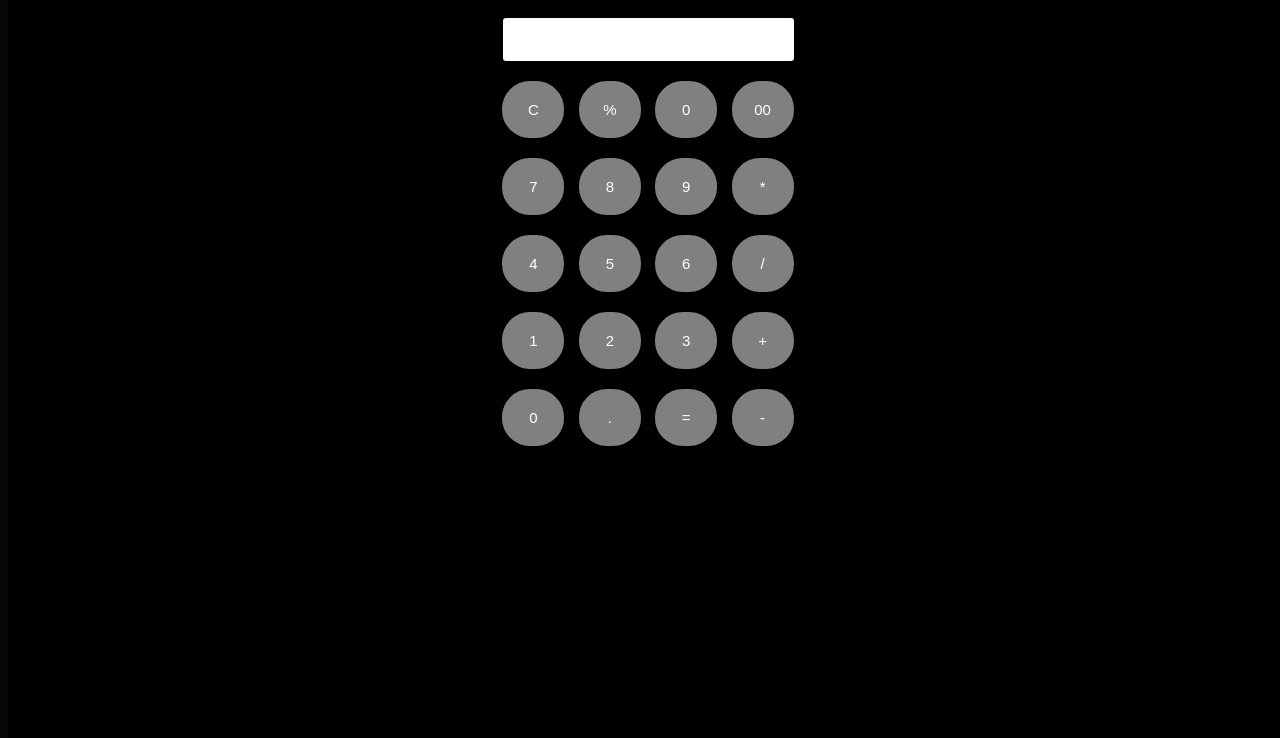
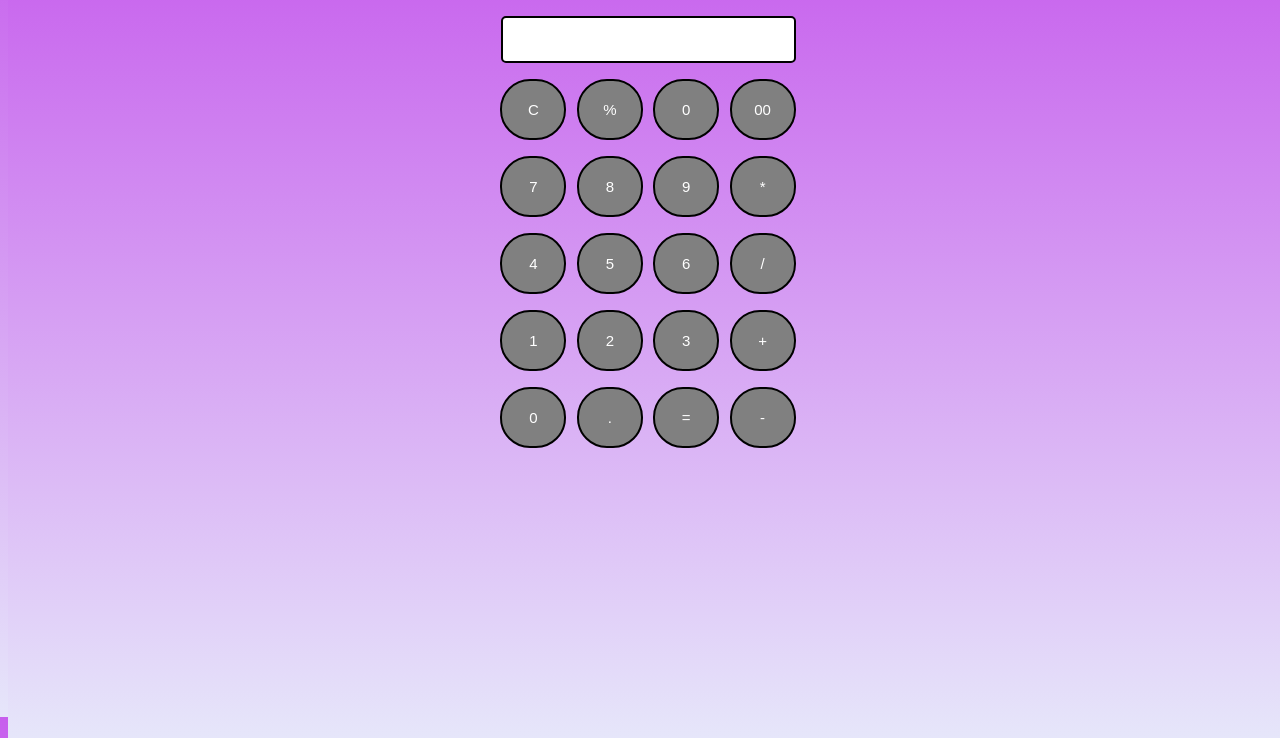
Before and after one commit to bk408/Calculate-me, a plain HTML site: page index.html in a window 1280 px wide. Shown: the part 83-821 px from the top of the page. Drawn offline with Linux system fonts and the light colour scheme.

Commit message:
background-color change

```diff
--- a/style.css
+++ b/style.css
@@ -5,7 +5,7 @@ body {
   height: 100%;
   width: 100%;
   font-family: "Poppins", sans-serif;
-  background-color: rgba(0, 0, 0, 0.968);
+  background-image: linear-gradient(rgb(199, 95, 237), lavender);
   color: white;
 }
 
```
